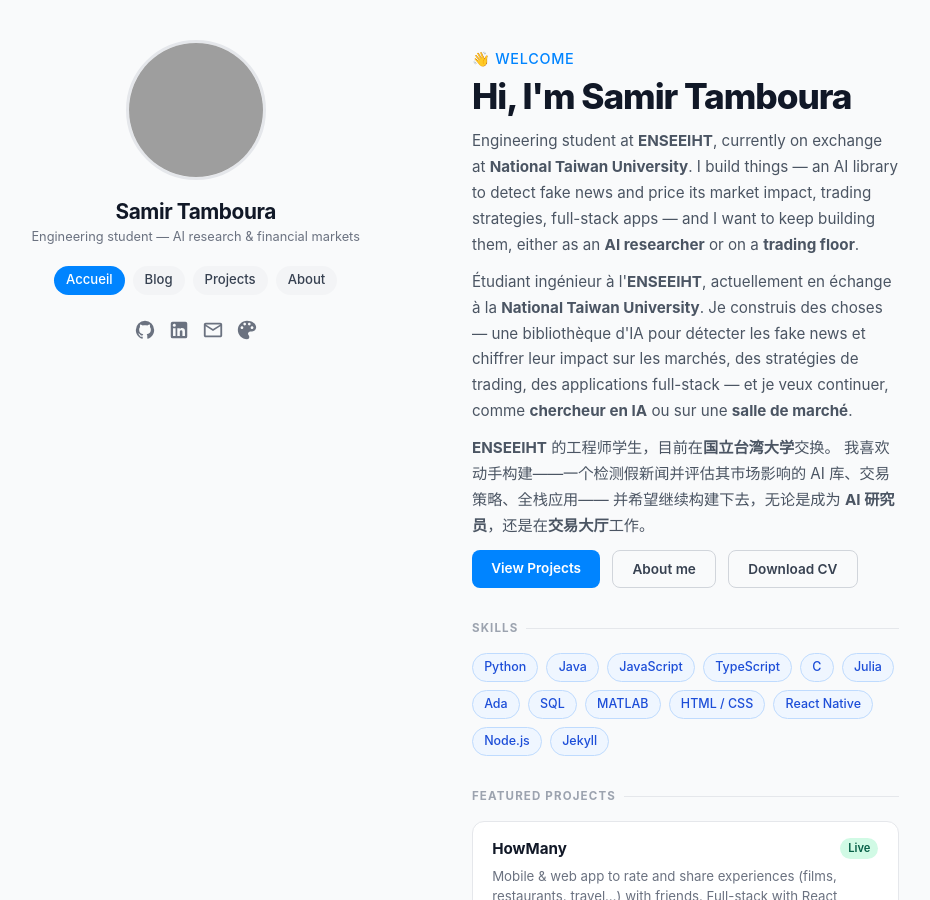
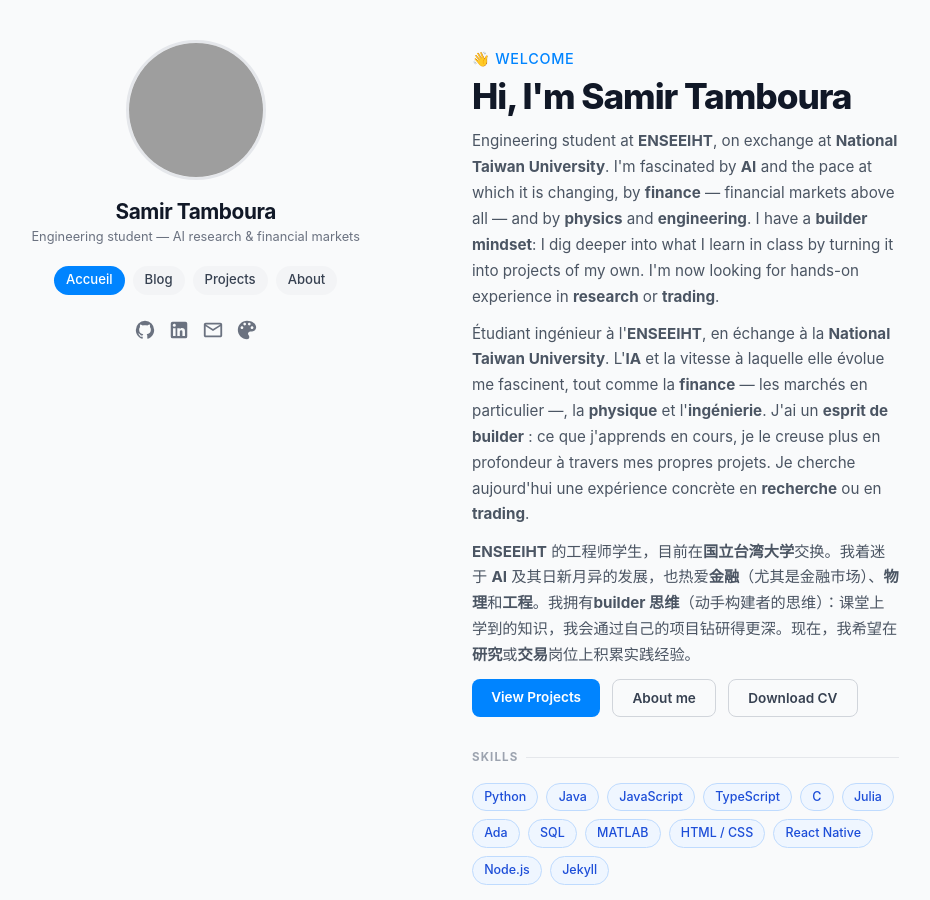
Before and after one commit to samirkema/e-portfolio, a Jekyll site: the page built from index.html, in a window 1280 px wide and 900 px high. Shown: the whole window, without its empty margins (175-1105 px from the left). Built offline with Jekyll 4.4.1, drawn with Linux system fonts in a browser that asks for light colours; the list of posts is cut into pages by our own code; grey boxes are pictures that could not be loaded.

Commit message:
Update bio: AI, finance and markets, physics, engineering; builder mindset
Co-Authored-By: Claude Sonnet 5.5 <noreply@anthropic.com>

```diff
--- a/index.html
+++ b/index.html
@@ -6,19 +6,13 @@ layout: default
   <p class="hero-greeting">👋 Welcome</p>
   <h1 class="hero-title">Hi, I'm {{ site.name }}</h1>
   <p class="hero-desc" style="margin-bottom:0.7rem;">
-    Engineering student at <strong>ENSEEIHT</strong>, currently on exchange at <strong>National Taiwan University</strong>.
-    I build things — an AI library to detect fake news and price its market impact, trading strategies, full-stack apps —
-    and I want to keep building them, either as an <strong>AI researcher</strong> or on a <strong>trading floor</strong>.
+    Engineering student at <strong>ENSEEIHT</strong>, on exchange at <strong>National Taiwan University</strong>. I'm fascinated by <strong>AI</strong> and the pace at which it is changing, by <strong>finance</strong> — financial markets above all — and by <strong>physics</strong> and <strong>engineering</strong>. I have a <strong>builder mindset</strong>: I dig deeper into what I learn in class by turning it into projects of my own. I'm now looking for hands-on experience in <strong>research</strong> or <strong>trading</strong>.
   </p>
   <p class="hero-desc" style="margin-bottom:0.7rem;">
-    Étudiant ingénieur à l'<strong>ENSEEIHT</strong>, actuellement en échange à la <strong>National Taiwan University</strong>.
-    Je construis des choses — une bibliothèque d'IA pour détecter les fake news et chiffrer leur impact sur les marchés, des stratégies de trading, des applications full-stack —
-    et je veux continuer, comme <strong>chercheur en IA</strong> ou sur une <strong>salle de marché</strong>.
+    Étudiant ingénieur à l'<strong>ENSEEIHT</strong>, en échange à la <strong>National Taiwan University</strong>. L'<strong>IA</strong> et la vitesse à laquelle elle évolue me fascinent, tout comme la <strong>finance</strong> — les marchés en particulier —, la <strong>physique</strong> et l'<strong>ingénierie</strong>. J'ai un <strong>esprit de builder</strong> : ce que j'apprends en cours, je le creuse plus en profondeur à travers mes propres projets. Je cherche aujourd'hui une expérience concrète en <strong>recherche</strong> ou en <strong>trading</strong>.
   </p>
   <p class="hero-desc" style="margin-bottom:0.7rem;">
-    <strong>ENSEEIHT</strong> 的工程师学生，目前在<strong>国立台湾大学</strong>交换。
-    我喜欢动手构建——一个检测假新闻并评估其市场影响的 AI 库、交易策略、全栈应用——
-    并希望继续构建下去，无论是成为 <strong>AI 研究员</strong>，还是在<strong>交易大厅</strong>工作。
+    <strong>ENSEEIHT</strong> 的工程师学生，目前在<strong>国立台湾大学</strong>交换。我着迷于 <strong>AI</strong> 及其日新月异的发展，也热爱<strong>金融</strong>（尤其是金融市场）、<strong>物理</strong>和<strong>工程</strong>。我拥有<strong>builder 思维</strong>（动手构建者的思维）：课堂上学到的知识，我会通过自己的项目钻研得更深。现在，我希望在<strong>研究</strong>或<strong>交易</strong>岗位上积累实践经验。
   </p>
   <div class="hero-cta">
     <a href="{{ site.baseurl }}/projects/" class="btn-primary">View Projects</a>
```
Also changed, not shown: _pages/about.md (+3 -3 lines).
